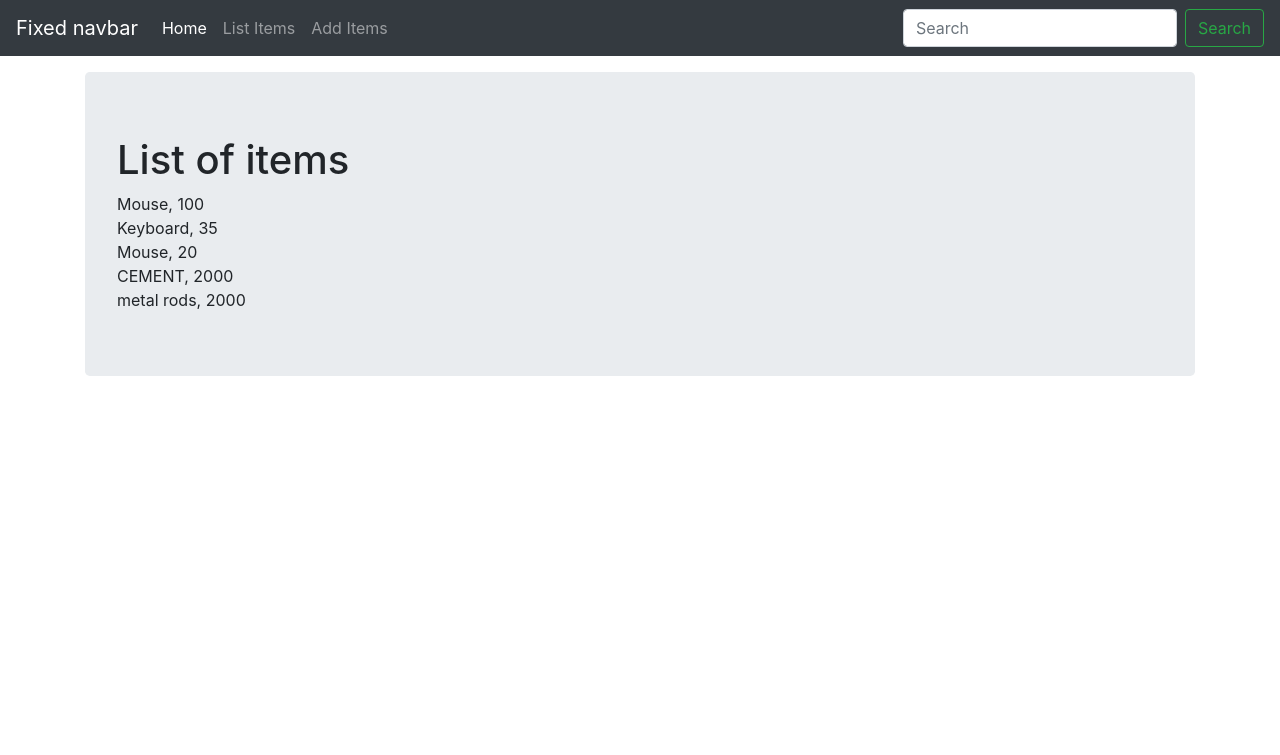
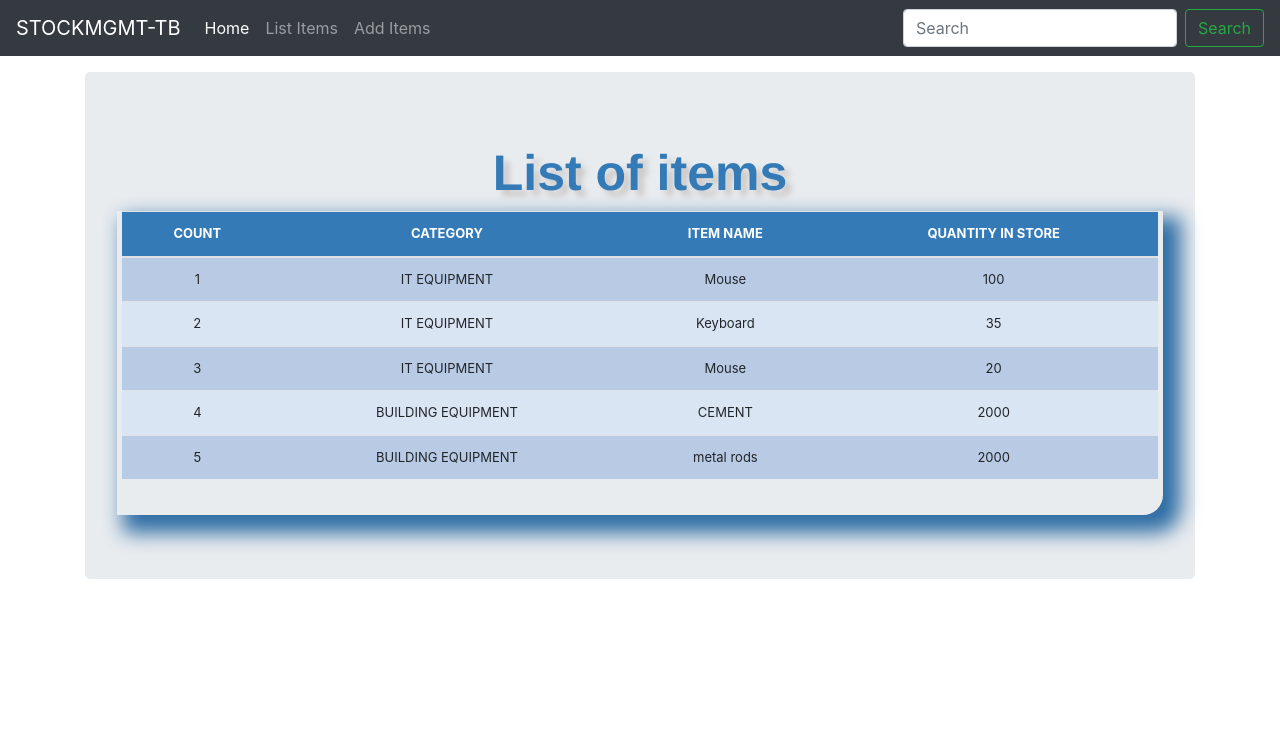
Before and after one commit to T-betrand/Django-StoreMS, a Django app: page /list_items/ in a window 1280 px wide. Shown: the top 755 px of the page. Run offline with Django 3.2, Linux system fonts and the light colour scheme; data comes from the database, SQL or seed files in the repository; some libraries are stand-ins or nearby versions.

Commit message:
styling the list of items table

```diff
--- a/src/stockman/static/css/style.css
+++ b/src/stockman/static/css/style.css
@@ -1,3 +1,43 @@
 body {
 background-color : #34eb6b;
 }
+/*Align the title to the center of the page*/
+.table {
+    font-size: 13px;
+    text-align: center;
+    width: 95%;
+    margin: auto;
+}
+/*Make Alternating colors for the table rows*/
+.table tr:nth-child(odd){
+    background: #B8CAE4;
+}
+
+.table tr:nth-child(even){
+    background: #dae5f4;
+}
+
+th {
+    background-color: #337ab7;
+    color: white;
+}
+
+/*brings the shadow around the table*/
+.display-table {
+    border-bottom-right-radius: 20px;
+    padding-left: 5px;
+    padding-right: 5px;
+    padding-bottom: 20px;
+    box-shadow: 12px 12px 20px 6px #2e6da4;
+}
+
+.header {
+    font-family: helvetica;
+    color: #337ab7;
+    font-size: 50px;
+    text-align: center;
+    width: 100%;
+    text-shadow: 6px 6px 6px #c9c6c6;
+    display: block;
+    font-weight: bolder;
+}
--- a/src/stockman/templates/add_items.html
+++ b/src/stockman/templates/add_items.html
@@ -9,7 +9,7 @@
     <meta name="description" content="">
     <meta name="author" content="Mark Otto, Jacob Thornton, and Bootstrap contributors">
     <meta name="generator" content="Jekyll v3.8.6">
-    <title>{{title}}</title>
+    <title>add-items</title>
 
     <link rel="canonical" href="https://getbootstrap.com/docs/4.4/examples/navbar-fixed/">
 
--- a/src/stockman/templates/list-item.html
+++ b/src/stockman/templates/list-item.html
@@ -8,14 +8,13 @@
     <meta name="description" content="">
     <meta name="author" content="Mark Otto, Jacob Thornton, and Bootstrap contributors">
     <meta name="generator" content="Jekyll v3.8.6">
-    <title>{{title}}</title>
+    <title>list-items</title>
 
     <link rel="canonical" href="https://getbootstrap.com/docs/4.4/examples/navbar-fixed/">
 
     <!-- Bootstrap core CSS -->
     <link rel="stylesheet" href="{% static 'css/style.css' %}">
     <link rel="stylesheet" href="{% static 'css/bootstrap.min.css' %}">
-
 
 
     <style>
@@ -33,6 +32,7 @@
           font-size: 3.5rem;
         }
       }
+
     </style>
     <!-- Custom styles for this template -->
     <link rel="stylesheet" href="{% static 'css/navbar-top-fixed.css' %}">
@@ -42,15 +42,40 @@
 
 <main role="main" class="container">
     <div class="jumbotron">
-    <h1>{{title}}</h1>
+        <div class="header">{{header}}</div>
+        <div class="display-table">
+            <table class="table">
+                <thead>
+                <tr>
+                    <th>COUNT</th>
+                    <th>CATEGORY</th>
+                    <th>ITEM NAME</th>
+                    <th>QUANTITY IN STORE</th>
+                </tr>
+                </thead>
                 {% for instance in queryset %}
-{{ instance.item_name }}, {{ instance.quantity }}<br>
+                <tr>
+                    <td>{{ forloop.counter }}</td>
+                    <td>{{ instance.category }}</td>
+                    <td>{{ instance.item_name }}</td>
+                    <td>{{ instance.quantity }}</td>
+                </tr>
                 {% endfor %}
+            </table>
+
+        </div>
         <!--      <a class="btn btn-lg btn-primary" href="/docs/4.4/components/navbar/" role="button">View navbar docs &raquo;</a>-->
 
 
     </div>
 </main>
-<script src="https://code.jquery.com/jquery-3.4.1.slim.min.js" integrity="sha384-J6qa4849blE2+poT4WnyKhv5vZF5SrPo0iEjwBvKU7imGFAV0wwj1yYfoRSJoZ+n" crossorigin="anonymous"></script>
-      <script>window.jQuery || document.write('<script src="/docs/4.4/assets/js/vendor/jquery.slim.min.js"><\/script>')</script><script src="/docs/4.4/dist/js/bootstrap.bundle.min.js" integrity="sha384-6khuMg9gaYr5AxOqhkVIODVIvm9ynTT5J4V1cfthmT+emCG6yVmEZsRHdxlotUnm" crossorigin="anonymous"></script></body>
+<script src="https://code.jquery.com/jquery-3.4.1.slim.min.js"
+        integrity="sha384-J6qa4849blE2+poT4WnyKhv5vZF5SrPo0iEjwBvKU7imGFAV0wwj1yYfoRSJoZ+n"
+        crossorigin="anonymous"></script>
+<script>window.jQuery || document.write('<script src="/docs/4.4/assets/js/vendor/jquery.slim.min.js"><\/script>')
+</script>
+<script src="/docs/4.4/dist/js/bootstrap.bundle.min.js"
+        integrity="sha384-6khuMg9gaYr5AxOqhkVIODVIvm9ynTT5J4V1cfthmT+emCG6yVmEZsRHdxlotUnm"
+        crossorigin="anonymous"></script>
+</body>
 </html>
--- a/src/stockman/templates/navbar.html
+++ b/src/stockman/templates/navbar.html
@@ -1,5 +1,5 @@
   <nav class="navbar navbar-expand-md navbar-dark fixed-top bg-dark">
-  <a class="navbar-brand" href="/">Fixed navbar</a>
+  <a class="navbar-brand" href="/">STOCKMGMT-TB</a>
   <button class="navbar-toggler" type="button" data-toggle="collapse" data-target="#navbarCollapse" aria-controls="navbarCollapse" aria-expanded="false" aria-label="Toggle navigation">
     <span class="navbar-toggler-icon"></span>
   </button>
--- a/src/stockman/views.py
+++ b/src/stockman/views.py
@@ -16,10 +16,10 @@ def home(request):
 
 
 def list_items(request):
-    title = "List of items"
+    header = "List of items"
     queryset = Stock.objects.all()
     context = {
-        "title": title,
+        "header": header,
         "queryset": queryset,
     }
     return render(request, "list-item.html", context)
```
Lines whose indentation alone changed are shown as unchanged.
